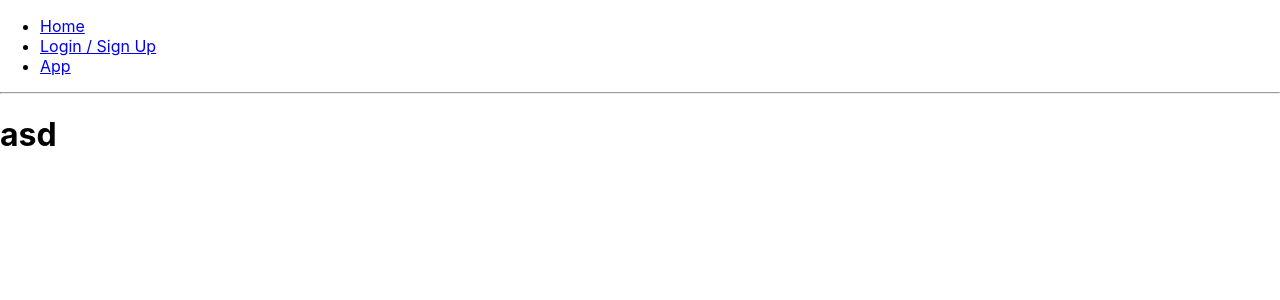
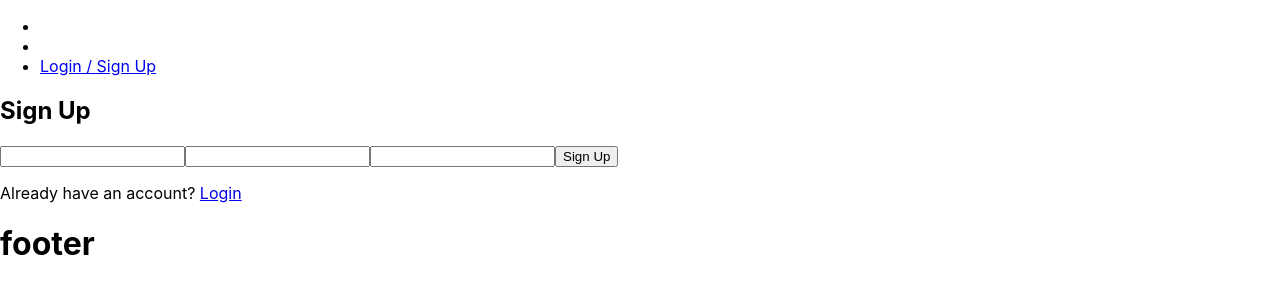
Before and after one commit to pseamusmcdonald/insightful-portfolio-app, a React (Create React App) app: page /auth/sign-up in a window 1280 px wide. Shown: the top 300 px of the page. Built offline with nearby package versions, Linux system fonts and the light colour scheme; no server answers.

Commit message:
working auth

```diff
--- a/package.json
+++ b/package.json
@@ -6,6 +6,7 @@
     "@testing-library/jest-dom": "^5.14.1",
     "@testing-library/react": "^11.2.7",
     "@testing-library/user-event": "^12.8.3",
+    "firebase": "^9.1.2",
     "react": "^17.0.2",
     "react-dom": "^17.0.2",
     "react-router-dom": "^5.3.0",
--- a/src/App.js
+++ b/src/App.js
@@ -5,38 +5,18 @@ import { BrowserRouter as Router, Switch, Route, Link } from 'react-router-dom';
 import Homepage from './components/homepage/homepage';
 import UserAccess from './components/useraccess/useraccess';
 import Application from './components/application/application';
+import AuthProvider from './contexts/authContext';
 
 const App = () => {
   return (
     <Router>
-      <div>
-
-      <ul>
-          <li>
-            <Link to="/">Home</Link>
-          </li>
-          <li>
-            <Link to="/auth/login">Login / Sign Up</Link>
-          </li>
-          <li>
-            <Link to="/app">App</Link>
-          </li>
-        </ul>
-
-        <hr />
-
+      <AuthProvider>
         <Switch>
-          <Route exact path='/'>
-            <Homepage />
-          </Route>
-          <Route path='/auth'>
-            <UserAccess />
-          </Route>
-          <Route path='/dashboard'>
-            <Application />
-          </Route>
+          <Route exact path='/' component={Homepage}/>
+          <Route path='/auth' component={UserAccess}/>
+          <Route path='/dashboard' component={Application}/>
         </Switch>
-      </div>
+      </AuthProvider>
     </Router>
   );
 }
--- a/src/components/homepage/homepage.js
+++ b/src/components/homepage/homepage.js
@@ -1,6 +1,11 @@
+import React from "react"
 import Layout from "../../templates/layout"
 
+import { useAuth } from "../../contexts/authContext"
+
 const Homepage = () => {
+
+
     return (
         <div>
             <Layout>
--- /dev/null
+++ b/src/components/misc/firebase.js
@@ -0,0 +1,15 @@
+import firebase from "firebase/compat/app";
+import "firebase/compat/auth";
+
+const app = firebase.initializeApp({
+  apiKey: "AIzaSyCrNSP56Co1Pt0qrnPpTY-x4rGzeyy9rng",
+  authDomain: "insightful-80425.firebaseapp.com",
+  projectId: "insightful-80425",
+  storageBucket: "insightful-80425.appspot.com",
+  messagingSenderId: "123863237410",
+  appId: "1:123863237410:web:a2aa0f6d3978a8e7a7db7b",
+  measurementId: "G-C2QXWECFLZ"
+});
+
+export const auth = app.auth()
+export default app
--- /dev/null
+++ b/src/components/misc/header.js
@@ -0,0 +1,26 @@
+import React from 'react'
+import { Link } from 'react-router-dom'
+
+const Header = ({ currentUser }) => {
+
+    return (
+        <header>
+            <div className='headerLogo'>
+
+            </div>
+            <ul className='headerMenu'>
+                {currentUser ?
+                    <li><Link>My Dashboard</Link></li>
+                    :
+                    <>
+                    <li><Link to=''></Link></li>
+                    <li><Link></Link></li>
+                    <li><Link to='/auth/login'>Login / Sign Up</Link></li>
+                    </>
+                }
+            </ul>
+        </header>
+    )
+}
+
+export default Header
--- /dev/null
+++ b/src/components/useraccess/login.js
@@ -0,0 +1,44 @@
+import React, { useRef, useState } from 'react'
+import { Link } from 'react-router-dom'
+import { useAuth } from '../../contexts/authContext'
+
+const Login = () => {
+
+    const emailRef = useRef()
+    const passwordRef = useRef()
+    const passwordConfRef = useRef()
+    const { login } = useAuth()
+    const [ loading, setLoading ] = useState(false)
+    const [ error, setError ] = useState('')
+
+    const handleSubmit = async (e) => {
+
+        e.preventDefault()
+
+        try {
+            setError('')
+            setLoading(true)
+            await login(emailRef.current.value, passwordRef.current.value)
+        }
+        catch {
+            setError('Failed to login. Check email and password.')
+        }
+
+        setLoading(false)
+    }
+
+    return (
+        <div>
+            {error && <alert>{error}</alert>}
+            <form onSubmit={handleSubmit}>
+                <h2>Login</h2>
+                <input ref={emailRef} type='email' required/>
+                <input ref={passwordRef} type='text' required/>
+                <button className='authSubmitButton' type='submit' disabled={loading}>Login</button>
+                <p>Need an account?<Link to='/auth/sign-up'>Sign Up</Link></p>
+            </form>
+        </div>
+    )
+}
+
+export default Login
--- /dev/null
+++ b/src/components/useraccess/signUp.js
@@ -0,0 +1,49 @@
+import React, { useRef, useState } from 'react'
+import { Link } from 'react-router-dom'
+import { useAuth } from '../../contexts/authContext'
+
+const SignUp = () => {
+
+    const emailRef = useRef()
+    const passwordRef = useRef()
+    const passwordConfRef = useRef()
+    const { signUp } = useAuth()
+    const [ loading, setLoading ] = useState(false)
+    const [ error, setError ] = useState('')
+
+    const handleSubmit = async (e) => {
+
+        e.preventDefault()
+
+        if (passwordRef.current.value !== passwordConfRef.current.value) {
+            return setError('Passwords do not match!')
+        }
+
+        try {
+            setError('')
+            setLoading(true)
+            await signUp(emailRef.current.value, passwordRef.current.value)
+        }
+        catch {
+            setError('Failed to create account.')
+        }
+
+        setLoading(false)
+    }
+
+    return (
+        <div>
+            {error && <alert>{error}</alert>}
+            <form onSubmit={handleSubmit}>
+                <h2>Sign Up</h2>
+                <input ref={emailRef} type='email' required/>
+                <input ref={passwordRef} type='text' required/>
+                <input ref={passwordConfRef} type='text' required/>
+                <button className='authSubmitButton' type='submit' disabled={loading}>Sign Up</button>
+                <p>Already have an account? <Link to='/auth/login'>Login</Link></p>
+            </form>
+        </div>
+    )
+}
+
+export default SignUp
--- a/src/components/useraccess/useraccess.js
+++ b/src/components/useraccess/useraccess.js
@@ -1,8 +1,16 @@
+import React from 'react'
+import { Link, Route } from 'react-router-dom'
+
+import SignUp from './signUp'
+import Login from './login'
+import Layout from '../../templates/layout'
+
 const UserAccess = () => {
     return (
-        <div>
-            <h1>asd</h1>
-        </div>
+        <Layout>
+            <Route exact path='/auth/login' component={ Login }/>
+            <Route exact path='/auth/sign-up' component={ SignUp }/>
+        </Layout>
     )
 }
 
--- /dev/null
+++ b/src/contexts/authContext.js
@@ -0,0 +1,43 @@
+import React, { useContext, useState, useEffect } from "react"
+import { auth } from '../components/misc/firebase'
+
+const AuthContext = React.createContext()
+
+export const useAuth = () => {
+    return useContext(AuthContext)
+}
+
+const AuthProvider = ({ children }) => {
+
+    const [ currentUser, setCurrentUser ] = useState()
+
+    const signUp = (email, password) => {
+        return auth.createUserWithEmailAndPassword(email, password)
+    }
+
+    const login = (email, password) => {
+        return auth.signInWithEmailAndPassword(email, password)
+    }
+
+    const value = {
+        currentUser,
+        signUp,
+        login,
+    }
+
+    useEffect(() => {
+        const unsubscribe = auth.onAuthStateChanged(user => {
+            setCurrentUser(user)
+        })
+
+        return unsubscribe
+    })
+
+    return (
+        <AuthContext.Provider value={value}>
+            {children}
+        </AuthContext.Provider>
+    )
+}
+
+export default AuthProvider
--- a/src/templates/layout.js
+++ b/src/templates/layout.js
@@ -1,10 +1,14 @@
-import React from 'react';
+import React from 'react'
+import Header from '../components/misc/header'
+import { useAuth } from '../contexts/authContext'
 
-const Layout = ({children}) => {
+const Layout = ({ children }) => {
+
+    const { currentUser } = useAuth()
 
     return (
         <React.Fragment>
-            <h1>header</h1>
+            <Header currentUser={currentUser}/>
             <main>{children}</main>
             <h1>footer</h1>
         </React.Fragment>
```
Also changed, not shown: firebase.json (added), 2 other files (tests, documents, lock files or other folders).
